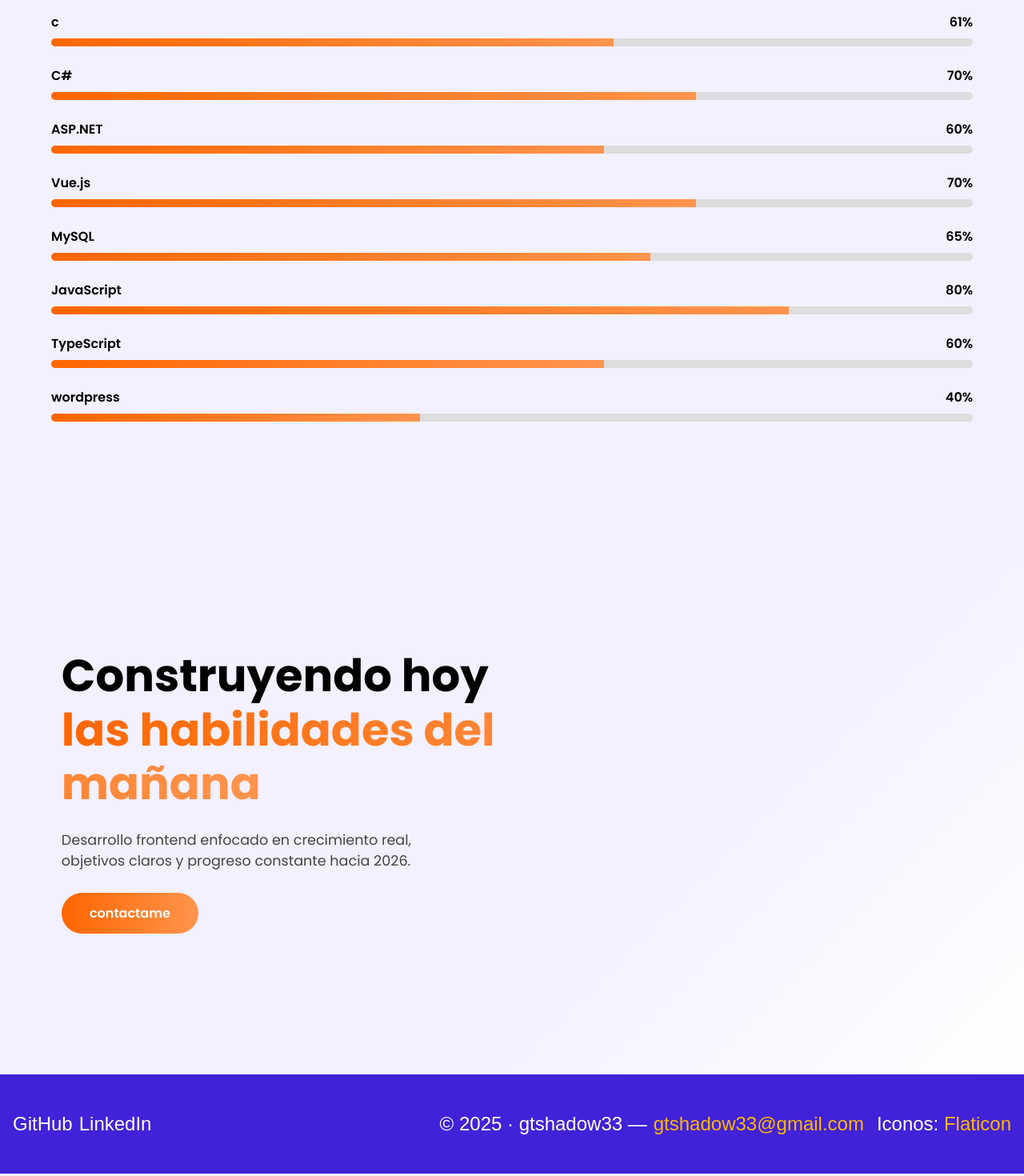
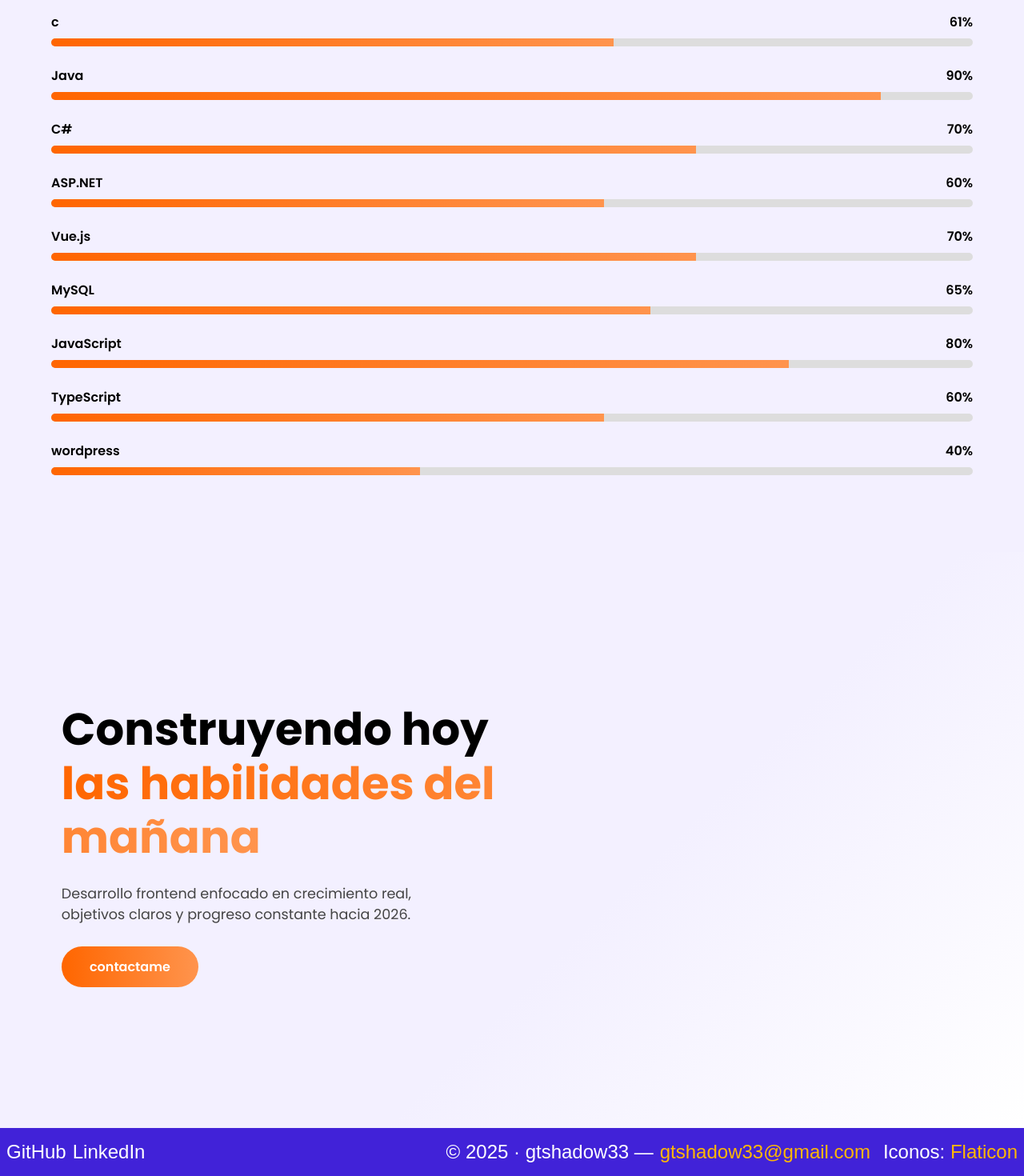
Before and after one commit to gtshadow33/portafolios-vite, a Vue app: page /#/ in a window 1280 px wide. Shown: the part 2360-3830 px from the top of the page at 80% size. Built offline with nearby package versions, Linux system fonts and the light colour scheme.

Commit message:
vresion corejida

```diff
--- a/package.json
+++ b/package.json
@@ -21,9 +21,9 @@
   "devDependencies": {
     "@vitejs/plugin-vue": "^6.0.1",
     "gh-pages": "^6.3.0",
-    "vite": "npm:rolldown-vite@7.2.5"
+    "vite": "^5.0.0"
   },
   "overrides": {
-    "vite": "npm:rolldown-vite@7.2.5"
+    "vite": "^5.0.0"
   }
 }
--- a/src/components/footer.vue
+++ b/src/components/footer.vue
@@ -39,7 +39,7 @@
   background-color: #4122D8;
   color: white;
   font-family: sans-serif;
-  padding: 3rem 1rem;       /* antes 0.5rem, ahora +60% aprox */
+  padding: 1rem 0.5rem;       /* antes 0.5rem, ahora +60% aprox */
 }
 
 .footer-content {
--- a/src/scripts/objetcives.js
+++ b/src/scripts/objetcives.js
@@ -1,5 +1,6 @@
 export const objetivos2026 = [
     {tech: "c", progress: 61},
+      {tech:  "Java", progress:90},
   { tech: "C#", progress: 70 },
   { tech: "ASP.NET", progress: 60 },
   { tech: "Vue.js", progress: 70 },
```
Also changed, not shown: 1 other file (tests, documents, lock files or other folders).
